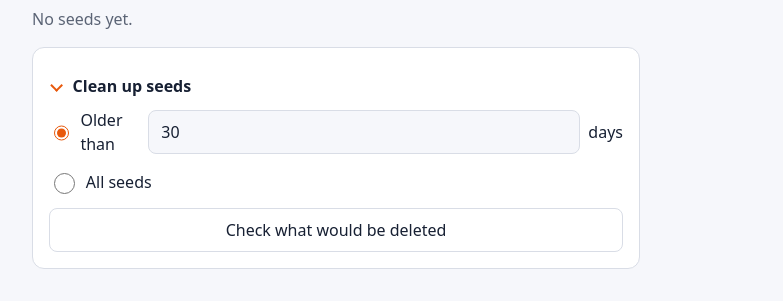
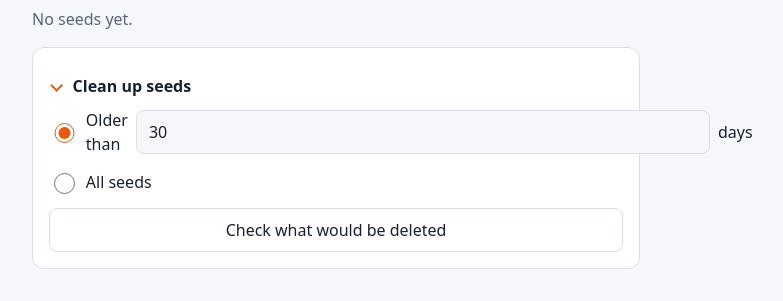
Before and after one commit to nolsen311/dreadovania-server, a Python web app: template src/dreadovania/templates/home.html in a window 1280 px wide, after a click on "Clean up seeds". Shown: the part 559-860 px from the top of the page, without its empty margins (304-1087 px from the left). Run offline with Jinja, Linux system fonts and the light colour scheme; the template is opened without the code that fills it, so the values that code supplies are empty.

Commit message:
Keep checkboxes full size beside long labels
Co-Authored-By: Claude Opus 5.5 <noreply@anthropic.com>
Claude-Session: https://claude.ai/code/session_01ExrPQGuR68zRT395RCxMDh

```diff
--- a/src/dreadovania/static/app.css
+++ b/src/dreadovania/static/app.css
@@ -109,3 +109,4 @@ textarea { width: 100%; font: inherit; padding: .5rem; border: 1px solid var(--l
 .warnings ul { margin: .25rem 0 0; padding-left: 1.1rem; }
 .actions { display: flex; flex-wrap: wrap; gap: .4rem; align-items: center; }
 .lines { white-space: pre-line; }
+label.check input { flex: none; }
```
